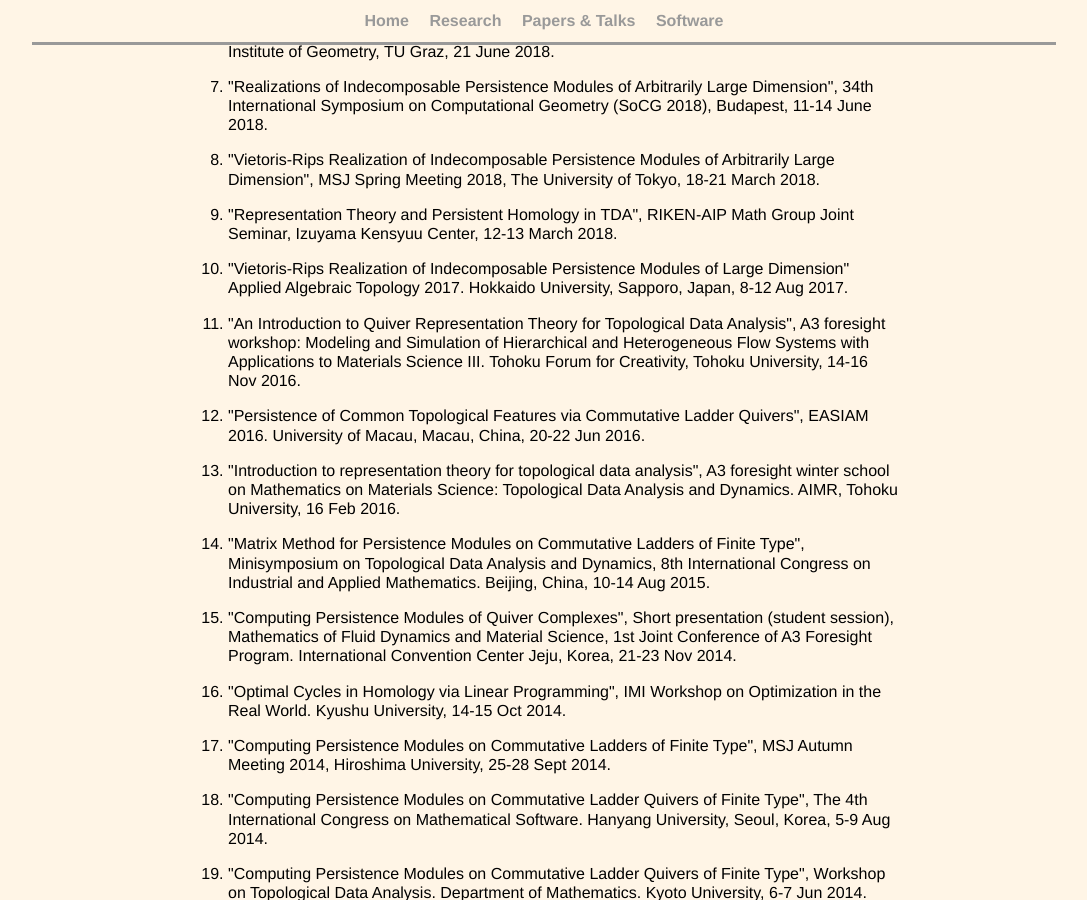
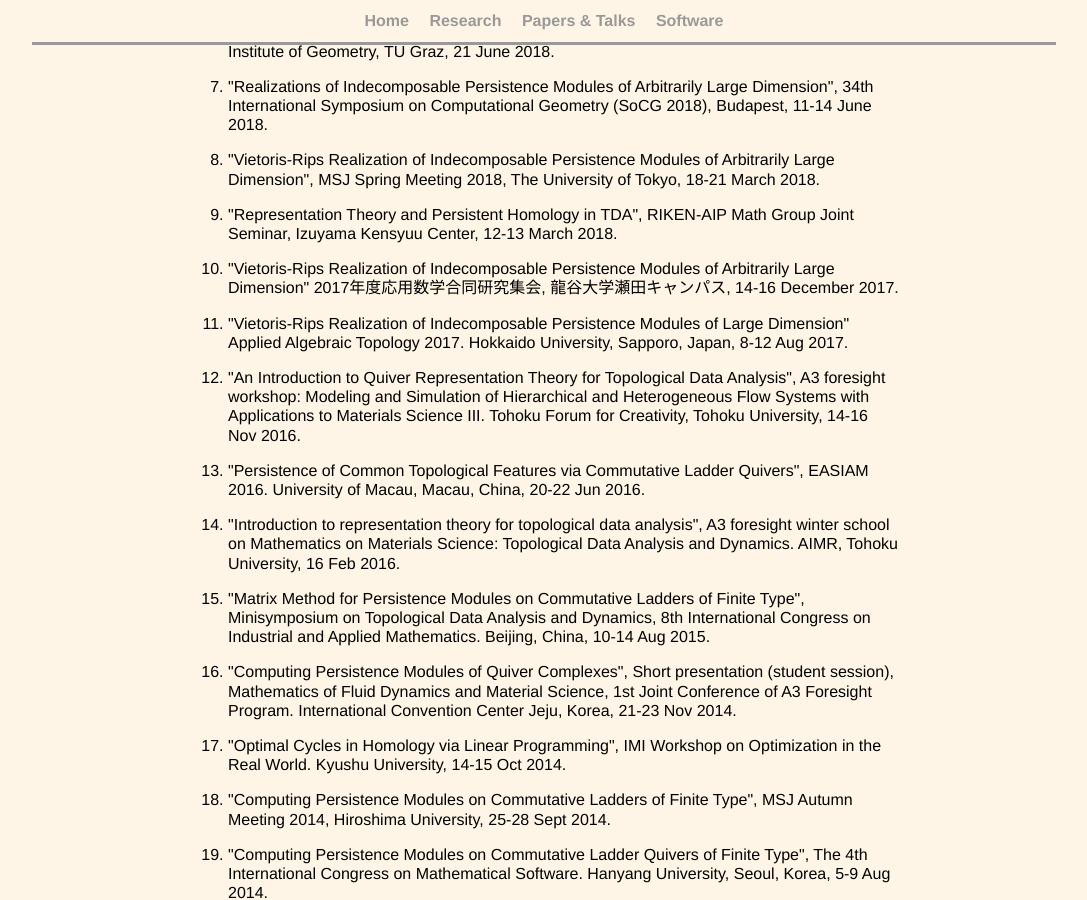
Before and after one commit to emerson-escolar/emerson-escolar.github.io, a Jekyll site: the page built from research_lists.html, in a window 1280 px wide and 900 px high, scrolled down 1581 px. Shown: the whole window, without its empty margins (96-1183 px from the left). Built offline with Jekyll 4.4.1, drawn with Linux system fonts in a browser that asks for light colours.

Commit message:
add missing talk

```diff
--- a/research_lists.html
+++ b/research_lists.html
@@ -136,6 +136,9 @@ title: Emer's Papers & Talks
 			"Representation Theory and Persistent Homology in TDA",
 			RIKEN-AIP Math Group Joint Seminar, Izuyama Kensyuu Center, 12-13 March 2018.
 		</li>
+    <li>
+			"Vietoris-Rips Realization of Indecomposable Persistence Modules of Arbitrarily Large Dimension" 2017年度応用数学合同研究集会, 龍谷大学瀬田キャンパス, 14-16 December 2017.
+		</li>
 		<li>
 			"Vietoris-Rips Realization of Indecomposable Persistence Modules of Large Dimension" Applied Algebraic Topology 2017. Hokkaido University, Sapporo, Japan, 8-12 Aug 2017.
 		</li>
```
